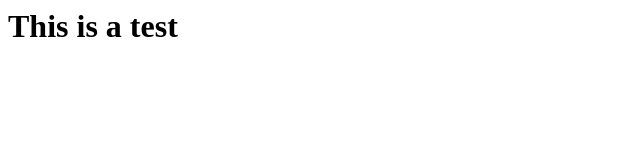
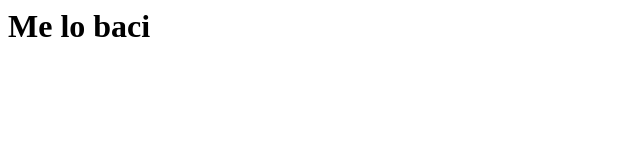
Before and after one commit to matteini/matteinitest, a plain HTML site: page index.html in a window 1280 px wide. Shown: the whole page, without its empty margins (0-640 px from the left). Drawn offline with Linux system fonts and the light colour scheme.

Commit message:
Update index.html

```diff
--- a/index.html
+++ b/index.html
@@ -1 +1 @@
-<h1>This is a test</h1>
+<h1>Me lo baci</h1>
```
